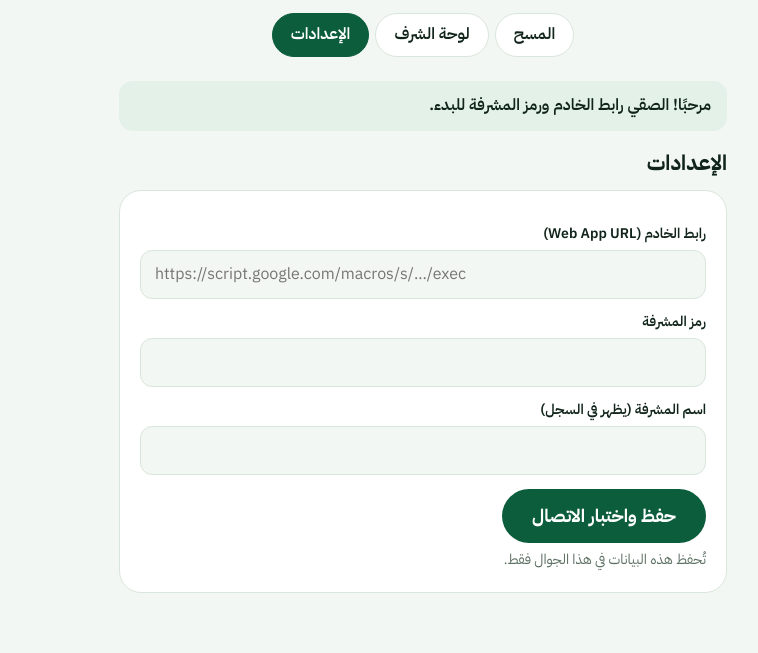
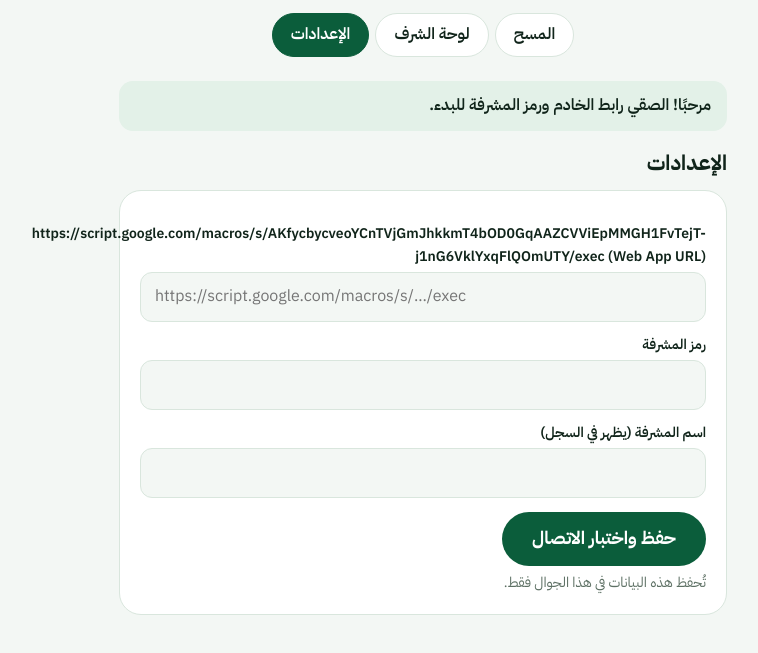
Before and after one commit to Gogosmartstories/GreenLoop, a plain HTML site: page index.html in a window 1280 px wide. Shown: the part 117-770 px from the top of the page, without its empty margins (217-975 px from the left). Drawn offline with nearby package versions, Linux system fonts and the light colour scheme.

Commit message:
Update index.html

```diff
--- a/index.html
+++ b/index.html
@@ -128,7 +128,7 @@ ol.top b.p{font:700 18px Outfit,sans-serif;color:var(--g)}ol.top small{display:b
 <section id="settings" hidden>
   <h2>الإعدادات</h2>
   <form class="panel" id="setForm">
-    <label class="f" for="api">رابط الخادم (Web App URL)</label><input id="api" dir="ltr" placeholder="https://script.google.com/macros/s/…/exec">
+    <label class="f" for="api">https://script.google.com/macros/s/AKfycbycveoYCnTVjGmJhkkmT4bOD0GqAAZCVViEpMMGH1FvTejT-j1nG6VklYxqFlQOmUTY/exec (Web App URL)</label><input id="api" dir="ltr" placeholder="https://script.google.com/macros/s/…/exec">
     <label class="f" for="pin">رمز المشرفة</label><input id="pin" type="password" inputmode="numeric" autocomplete="off">
     <label class="f" for="by">اسم المشرفة (يظهر في السجل)</label><input id="by">
     <button class="btn mt">حفظ واختبار الاتصال</button>
```
